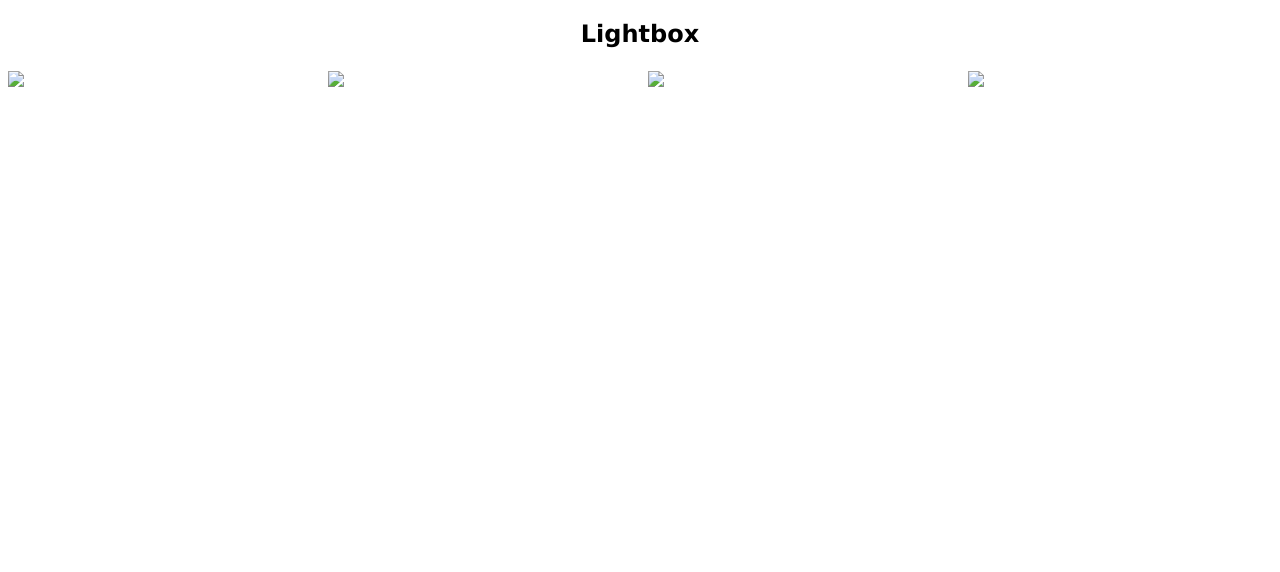
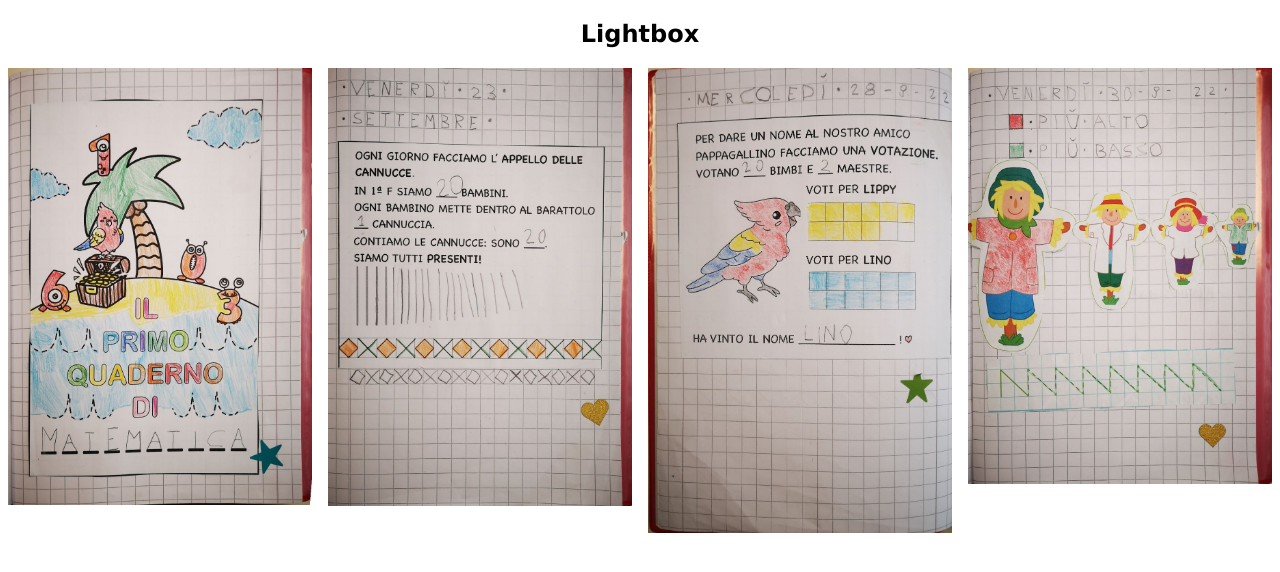
Before and after one commit to didatticametacognitiva/blog, a plain HTML site: page index.html in a window 1280 px wide. Drawn offline with Linux system fonts and the light colour scheme.

Commit message:
Update index.html

```diff
--- a/index.html
+++ b/index.html
@@ -148,16 +148,16 @@ img.hover-shadow {
 
 <div class="row">
   <div class="column">
-    <img src="img_nature.jpg" style="width:100%" onclick="openModal();currentSlide(1)" class="hover-shadow cursor">
+    <img src="/img/1.jpg" style="width:100%" onclick="openModal();currentSlide(1)" class="hover-shadow cursor">
   </div>
   <div class="column">
-    <img src="img_snow.jpg" style="width:100%" onclick="openModal();currentSlide(2)" class="hover-shadow cursor">
+    <img src="/img/2.jpg" style="width:100%" onclick="openModal();currentSlide(2)" class="hover-shadow cursor">
   </div>
   <div class="column">
-    <img src="img_mountains.jpg" style="width:100%" onclick="openModal();currentSlide(3)" class="hover-shadow cursor">
+    <img src="/img/3.jpg" style="width:100%" onclick="openModal();currentSlide(3)" class="hover-shadow cursor">
   </div>
   <div class="column">
-    <img src="img_lights.jpg" style="width:100%" onclick="openModal();currentSlide(4)" class="hover-shadow cursor">
+    <img src="/img/4.jpg" style="width:100%" onclick="openModal();currentSlide(4)" class="hover-shadow cursor">
   </div>
 </div>
 
@@ -167,22 +167,22 @@ img.hover-shadow {
 
     <div class="mySlides">
       <div class="numbertext">1 / 4</div>
-      <img src="img_nature_wide.jpg" style="width:100%">
+      <img src="/img/1.jpg"" style="width:100%">
     </div>
 
     <div class="mySlides">
       <div class="numbertext">2 / 4</div>
-      <img src="img_snow_wide.jpg" style="width:100%">
+      <img src="/img/2.jpg"" style="width:100%">
     </div>
 
     <div class="mySlides">
       <div class="numbertext">3 / 4</div>
-      <img src="img_mountains_wide.jpg" style="width:100%">
+      <img src="/img/3.jpg"" style="width:100%">
     </div>
 
     <div class="mySlides">
       <div class="numbertext">4 / 4</div>
-      <img src="img_lights_wide.jpg" style="width:100%">
+      <img src="/img/4.jpg"" style="width:100%">
     </div>
 
     <a class="prev" onclick="plusSlides(-1)">&#10094;</a>
@@ -194,16 +194,16 @@ img.hover-shadow {
 
 
     <div class="column">
-      <img class="demo cursor" src="/img/1.jpg" onclick="currentSlide(1)" alt="Nature and sunrise">
+      <img class="demo cursor" src="/img/1.jpg" onclick="currentSlide(1)" >
     </div>
     <div class="column">
-      <img class="demo cursor" src="/img/2.jpg" style="width:100%" onclick="currentSlide(2)" alt="Snow">
+      <img class="demo cursor" src="/img/2.jpg" style="width:100%" onclick="currentSlide(2)" >
     </div>
     <div class="column">
-      <img class="demo cursor" src="/img/3.jpg" style="width:100%" onclick="currentSlide(3)" alt="Mountains and fjords">
+      <img class="demo cursor" src="/img/3.jpg" style="width:100%" onclick="currentSlide(3)" >
     </div>
     <div class="column">
-      <img class="demo cursor" src="/img/4.jpg" style="width:100%" onclick="currentSlide(4)" alt="Northern Lights">
+      <img class="demo cursor" src="/img/4.jpg" style="width:100%" onclick="currentSlide(4)" >
     </div>
   </div>
 </div>
```
